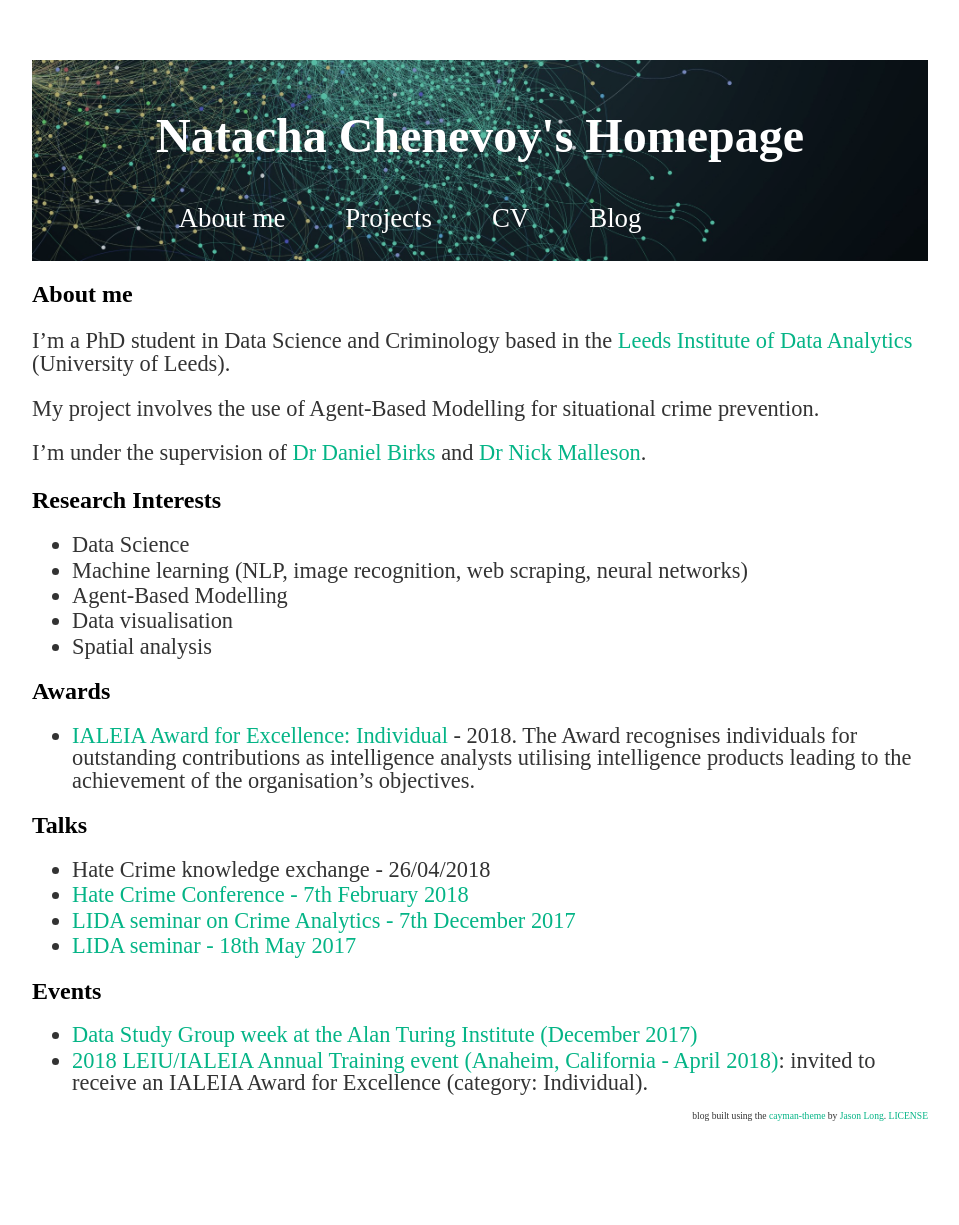
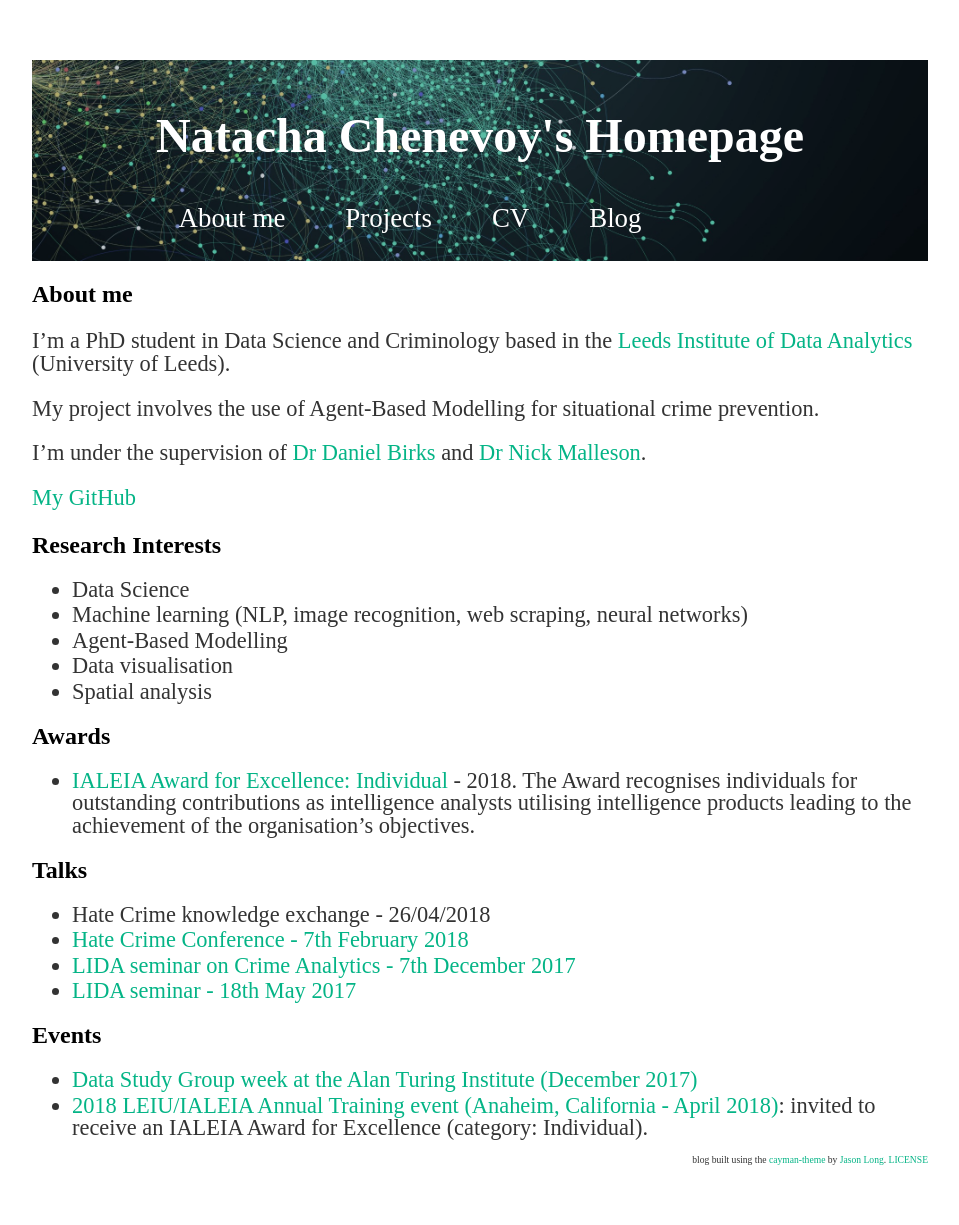
Before and after one commit to mednche/mednche.github.io, a Jekyll site: the page built from index.md, in a window 1280 px wide. Shown: the whole page, without its empty margins (160-1119 px from the left). Built offline with Jekyll 4.4.1, drawn with Linux system fonts in a browser that asks for light colours; before the commit the page ends 1180 px from its top, so only the background shows below that.

Commit message:
Update index.md

```diff
--- a/index.md
+++ b/index.md
@@ -9,6 +9,8 @@ I'm a PhD student in Data Science and Criminology based in the [Leeds Institute
 My project involves the use of Agent-Based Modelling for situational crime prevention.
 
 I'm under the supervision of [Dr Daniel Birks](https://essl.leeds.ac.uk/law/staff/261/dr-daniel-birks) and [Dr Nick Malleson](http://nickmalleson.co.uk/).
+
+[My GitHub](https://github.com/mednche)
 
 ## Research Interests
 
```
